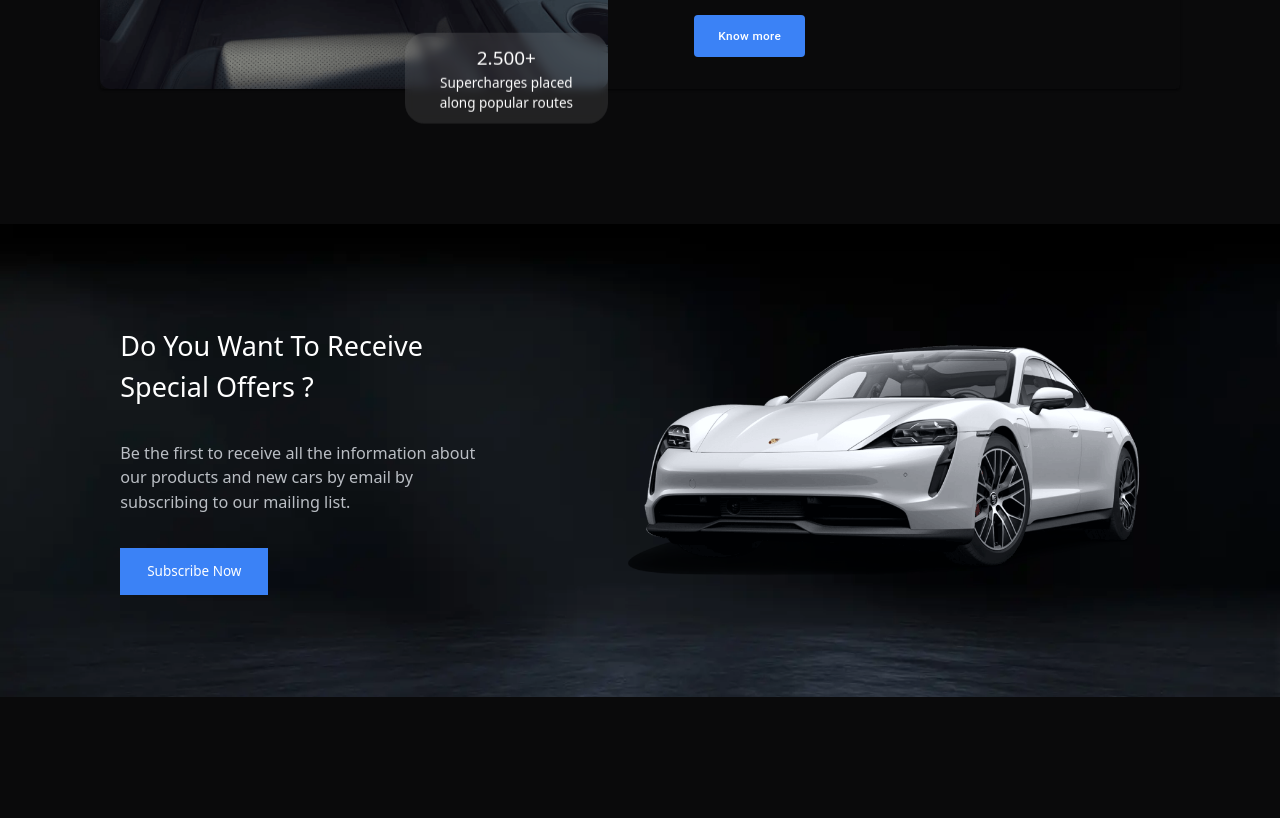
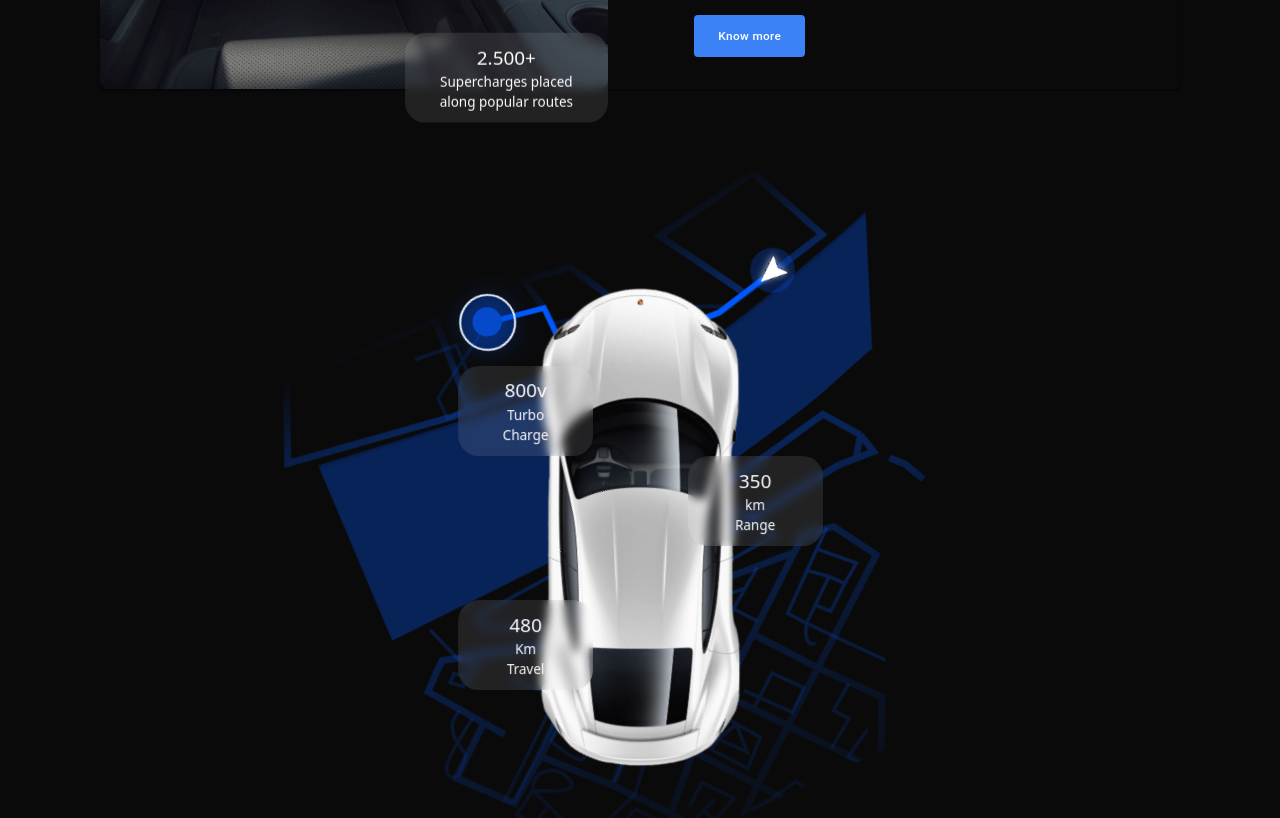
Before and after one commit to SouhailM07/elecar-website, a React (Vite) app: page / in a window 1280 px wide. Shown: the part 1135-1953 px from the top of the page. Built offline with nearby package versions, Linux system fonts and the light colour scheme; the HTML template or start-up script is replaced by a standard one.

Commit message:
[MoreFeatures] component checkpoint {1}

```diff
--- a/src/components/MoreFeatures/MoreFeatures.tsx
+++ b/src/components/MoreFeatures/MoreFeatures.tsx
@@ -1,4 +1,28 @@
 import "./morefeatures.css";
+// assets
+import map_img from "/map.svg";
+import car_img from "/features.png";
 export default function MoreFeatures() {
-  return <>MoreFeatures</>;
+  return (
+    <>
+      <article className="text-white  mt-[10rem]">
+        <div className="-rotate-[25deg] h-[45rem] w-[50rem] m-auto bg-[url('/map.svg')] bg-cover bg-no-repeat flex justify-center items-center">
+          <ul className="rotate-[25deg] bg-[url('/features.png')] bg-no-repeat h-[36rem] w-[27rem]  bg-center bg-contain flex flex-col justify-evenly py-[4rem]">
+            <li className="about__card_details rounded-3xl w-[10rem] py-[0.8rem] px-[2rem] text-white text-center">
+              <h3 className="text-[1.4rem] font-medium ">800v</h3>
+              <p>Turbo Charge</p>
+            </li>
+            <li className="self-end translate-y-[-2rem] about__card_details rounded-3xl w-[10rem] py-[0.8rem] px-[3rem] text-white text-center">
+              <h3 className="text-[1.4rem] font-medium ">350</h3>
+              <p>km Range</p>
+            </li>
+            <li className="about__card_details rounded-3xl w-[10rem] py-[0.8rem] px-[3rem] text-white text-center">
+              <h3 className="text-[1.4rem] font-medium ">480</h3>
+              <p>Km Travel</p>
+            </li>
+          </ul>
+        </div>
+      </article>
+    </>
+  );
 }
--- a/src/components/MyContainer/MyContainer.tsx
+++ b/src/components/MyContainer/MyContainer.tsx
@@ -7,6 +7,7 @@ import {
   Home,
   About,
   Featured,
+  MoreFeatures,
   Subscribe,
   Logos,
 } from "../../components";
@@ -17,6 +18,7 @@ export default function MyContainer() {
       <Home />
       <About />
       {/* <Featured /> */}
+      <MoreFeatures />
       <Subscribe />
       <Logos />
     </>
```
